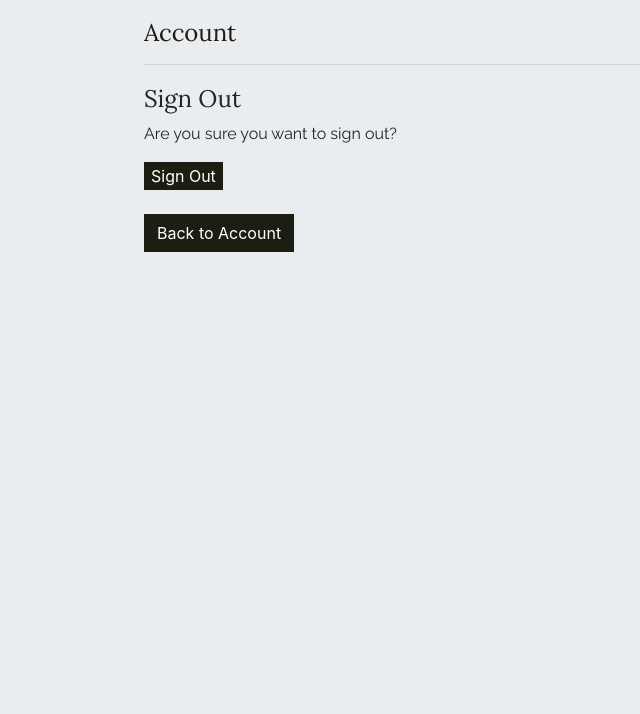
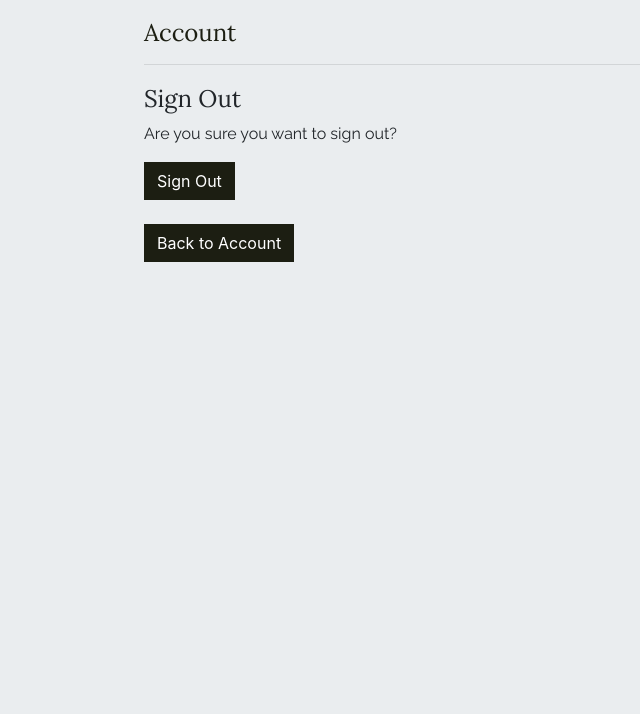
Before and after one commit to SDGreen/elwood-castle, a Django app: page /account/logout/ in a window 1280 px wide. Shown: the part 85-799 px from the top of the page, without its empty margins (0-640 px from the left). Run offline with Django 3.2, Linux system fonts and the light colour scheme; a user stored in the database is signed in; some libraries are stand-ins or nearby versions; some web fonts are replaced.

Commit message:
small style tweaks added

```diff
--- a/events/templates/events/event_details.html
+++ b/events/templates/events/event_details.html
@@ -11,12 +11,12 @@
     <div class="container-fluid guttered p-3">
         <div class="row pt-2 mb-2">
             <div class="col-12 text-center">
-                <h2 class="heading-text color-title mb-1">{{event.name}}</h2>
+                <h2 class="heading-text color-title mb-1 ">{{event.name}}</h2>
                 <hr class="mb-2">
             </div>
         </div>
         <div class="row mb-3">
-            <div class="col-12 col-lg-6 mb-2">
+            <div class="col-12 col-lg-6 mb-2 mt-1">
                 <img class="img-fluid below-shadow" src="{{ event.image.url }}" alt="{{event.name}} image">
             </div>
             <div class="col-12 col-lg-6">
--- a/templates/allauth/account/logout.html
+++ b/templates/allauth/account/logout.html
@@ -14,7 +14,7 @@
   {% if redirect_field_value %}
   <input type="hidden" name="{{ redirect_field_name }}" value="{{ redirect_field_value }}"/>
   {% endif %}
-  <button type="submit" class="button">{% trans 'Sign Out' %}</button>
+  <button type="submit" class="btn button">{% trans 'Sign Out' %}</button>
 </form>
 
 <a class="btn button" href="{% url 'events' %}">Back to Account</a>
```
